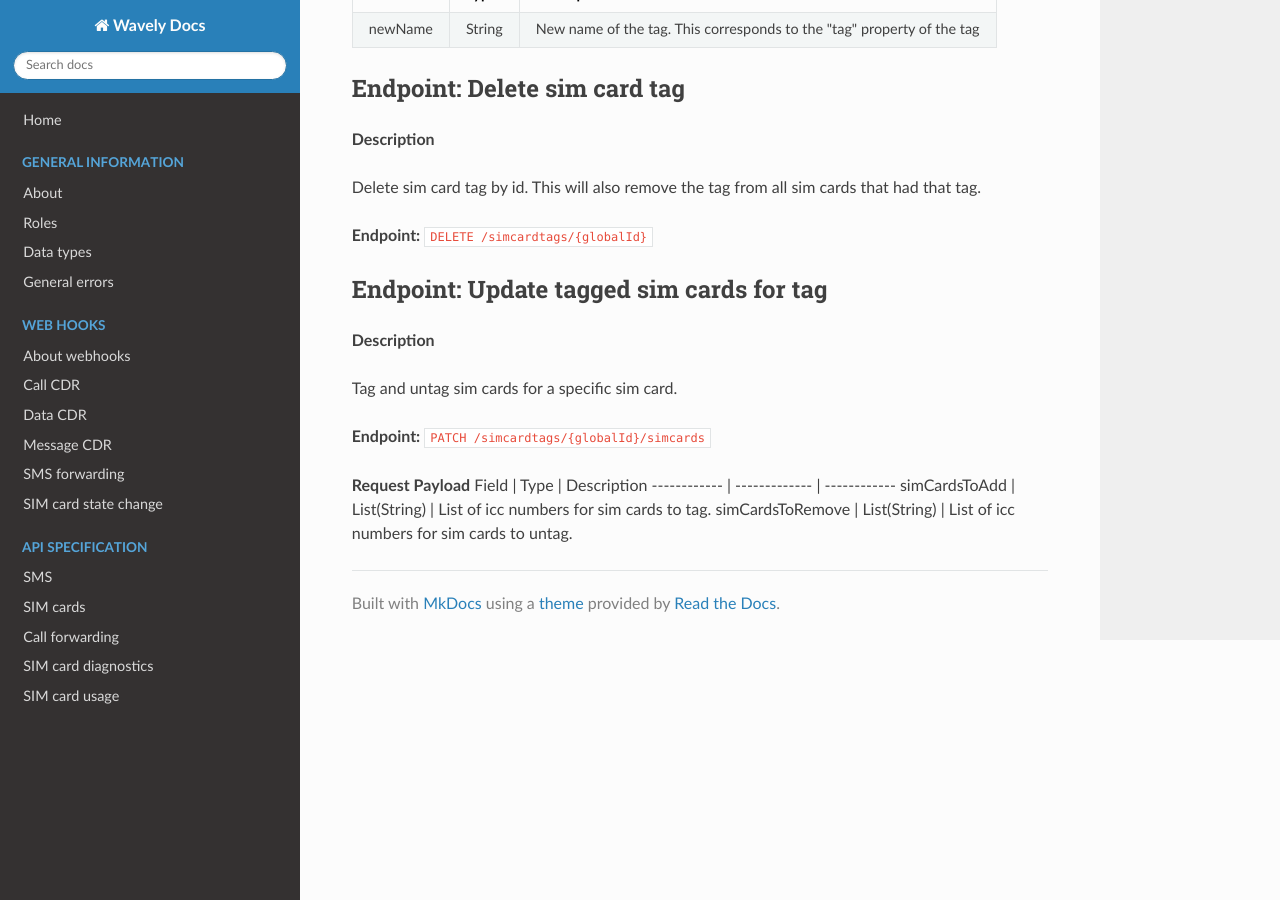
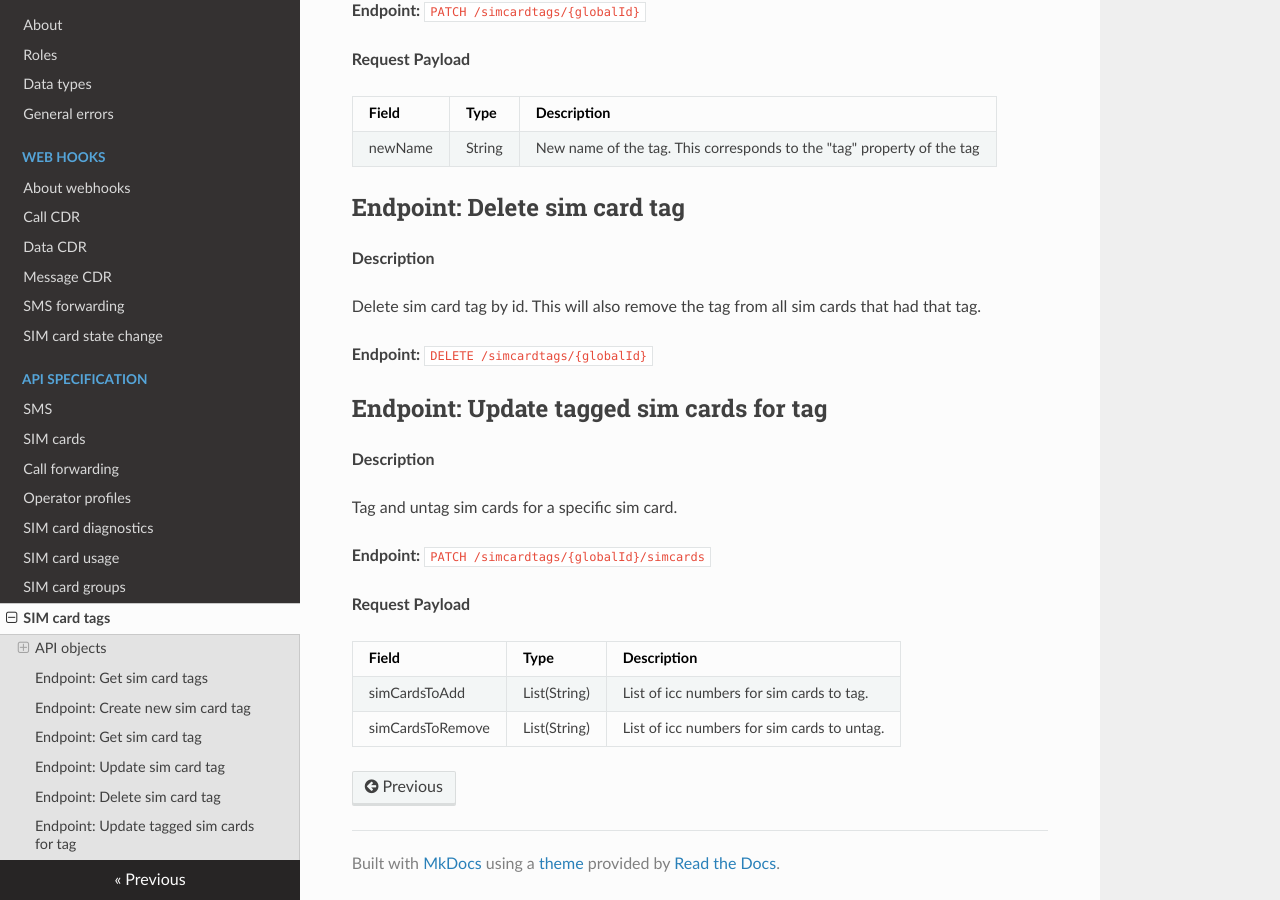
Before and after one commit to Wavelyio/wavely-docs, an MkDocs documentation site: the page built from docs/api/simcard-tags.md, in a window 1280 px wide and 900 px high, scrolled down 2178 px. Built offline with MkDocs 1.6.1, drawn with Linux system fonts in a browser that asks for light colours; nearby versions of some CDN libraries; old or Windows-style settings are respelled for this version of MkDocs; some of the changed text lies outside the part shown.

Commit message:
:memo: fixed styling and setup of pages.

```diff
--- a/docs/api/simcard-tags.md
+++ b/docs/api/simcard-tags.md
@@ -49,11 +49,14 @@
 **Endpoint:** `POST /simcardtags`
 
 **Request Payload**
-Field        	| Type          | Description
------------- 	| ------------- | ------------
-tag 		    | String        | Name of the new tag
+
+Field        	| Type          | Description           |
+------------ 	| ------------- | ------------          |
+tag 		    | String        | Name of the new tag   |
+
 
 **Response Payload**
+
 [SimCardTag](/api/simcard-tags/#simcardtag)
 
 ## Endpoint: Get sim card tag
@@ -100,6 +103,7 @@
 **Endpoint:** `PATCH /simcardtags/{globalId}/simcards`
 
 **Request Payload**
+
 Field        	    | Type          | Description
 ------------ 	    | ------------- | ------------
 simCardsToAdd 	    | List(String)  | List of icc numbers for sim cards to tag.
--- a/mkdocs.yml
+++ b/mkdocs.yml
@@ -29,5 +29,8 @@
       - SMS: 'api/sms-api.md'
       - SIM cards: 'api/simcards-api.md'
       - Call forwarding: 'api/call-forwarding.md'
+      - Operator profiles: 'api/operator-profiles.md'
       - SIM card diagnostics: 'api/sim-card-diagnostics.md'
       - SIM card usage: 'api/sim-card-usage.md'
+      - SIM card groups: 'api/simcard-groups.md'
+      - SIM card tags: 'api/simcard-tags.md'
```
Also changed, not shown: docs/api/operator-profiles.md (+6 -0 lines), docs/api/simcard-groups.md (+2 -0 lines).
